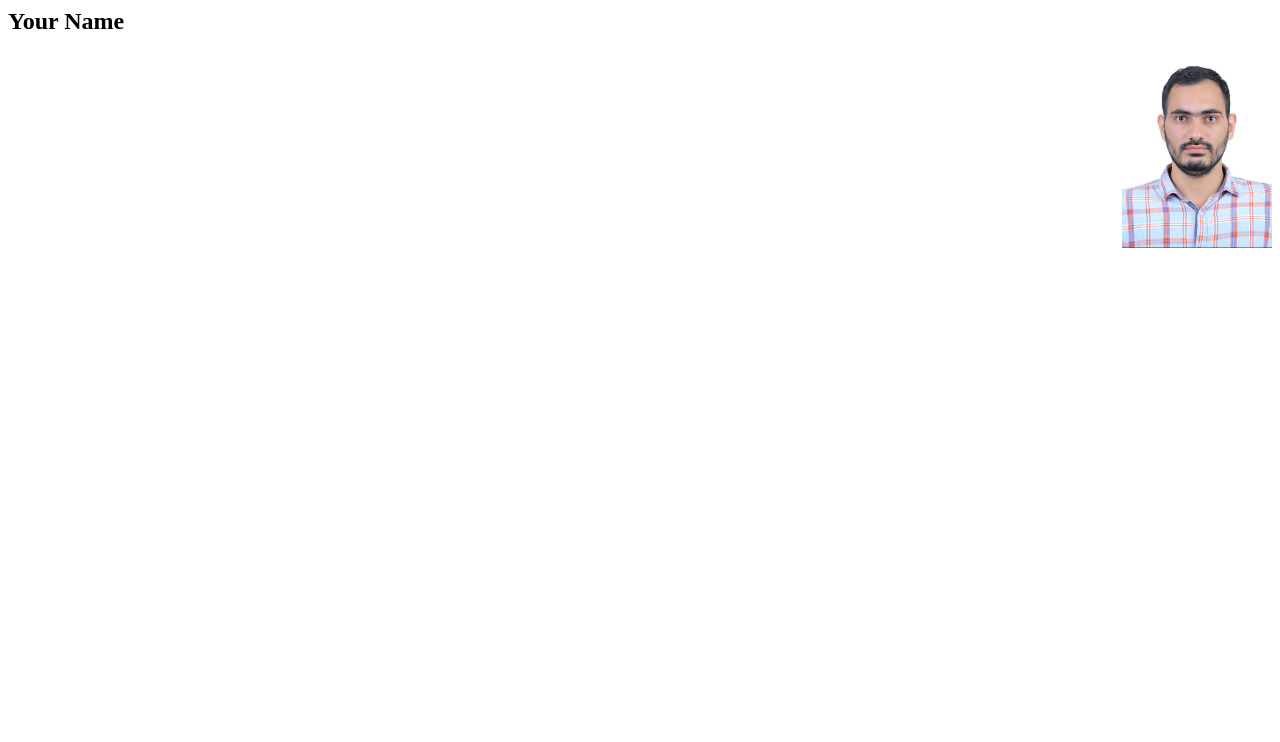
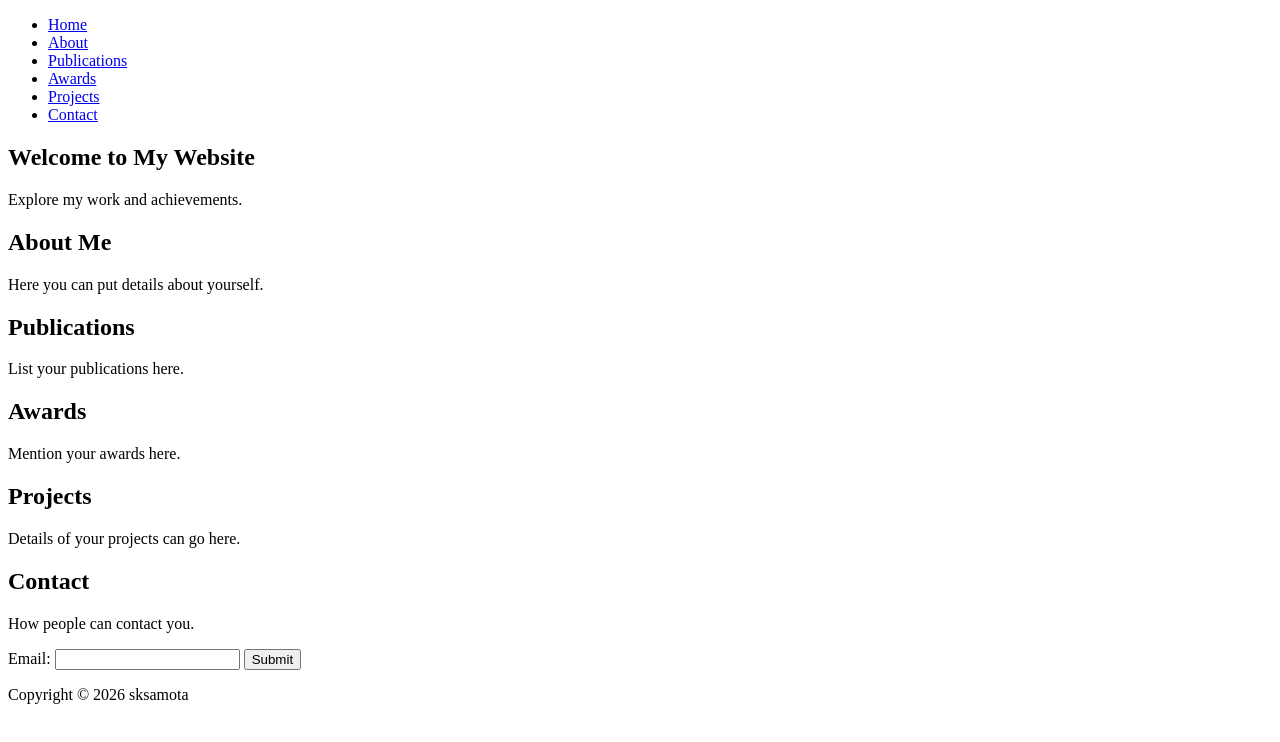
Before and after one commit to sksamota/sksamota.github.io, a plain HTML site: page index.html in a window 1280 px wide. Drawn offline with Linux system fonts and the light colour scheme.

Commit message:
Update index.html with full website content

```diff
--- a/index.html
+++ b/index.html
@@ -1,6 +1,55 @@
-<section class="hero">
-    <div class="hero-content">
-        <h1>Your Name</h1>
-        <img src="UB2A1021 passport size photo.JPG" alt="Passport Photo" style="float: right; width: 150px; height: auto;">
-    </div>
-</section>
+<!DOCTYPE html>
+<html lang="en">
+<head>
+    <meta charset="UTF-8">
+    <meta name="viewport" content="width=device-width, initial-scale=1.0">
+    <title>Full Website</title>
+    <link rel="stylesheet" href="styles.css">
+</head>
+<body>
+    <header>
+        <nav>
+            <ul>
+                <li><a href="#hero">Home</a></li>
+                <li><a href="#about">About</a></li>
+                <li><a href="#publications">Publications</a></li>
+                <li><a href="#awards">Awards</a></li>
+                <li><a href="#projects">Projects</a></li>
+                <li><a href="#contact">Contact</a></li>
+            </ul>
+        </nav>
+    </header>
+    <section id="hero">
+        <h1>Welcome to My Website</h1>
+        <p>Explore my work and achievements.</p>
+    </section>
+    <section id="about">
+        <h2>About Me</h2>
+        <p>Here you can put details about yourself.</p>
+    </section>
+    <section id="publications">
+        <h2>Publications</h2>
+        <p>List your publications here.</p>
+    </section>
+    <section id="awards">
+        <h2>Awards</h2>
+        <p>Mention your awards here.</p>
+    </section>
+    <section id="projects">
+        <h2>Projects</h2>
+        <p>Details of your projects can go here.</p>
+    </section>
+    <section id="contact">
+        <h2>Contact</h2>
+        <p>How people can contact you.</p>
+        <form>
+            <label for="email">Email:</label>
+            <input type="email" id="email" name="email">
+            <input type="submit" value="Submit">
+        </form>
+    </section>
+    <footer>
+        <p>Copyright © 2026 sksamota</p>
+    </footer>
+</body>
+</html>
```
